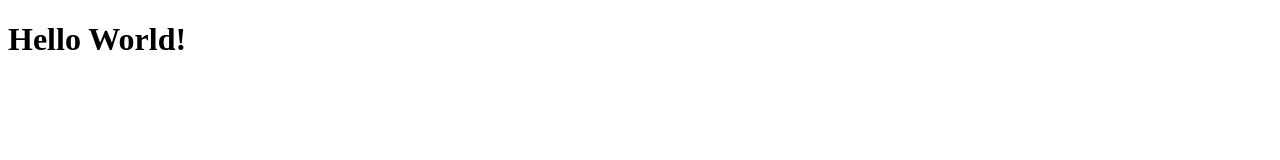
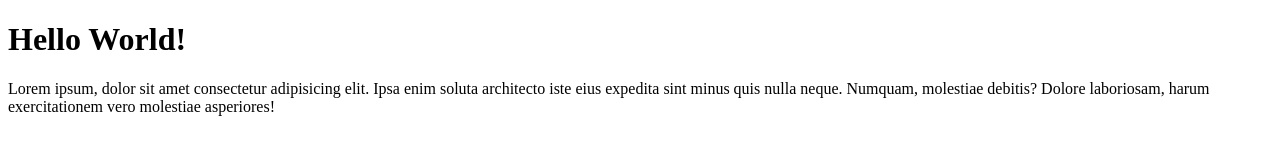
Before and after one commit to fawwazmts/wpu-git-test, a plain HTML site: page index.html in a window 1280 px wide. Drawn offline with Linux system fonts and the light colour scheme.

Commit message:
menambahkan paragraf

```diff
--- a/index.html
+++ b/index.html
@@ -8,5 +8,11 @@
   </head>
   <body>
     <h1>Hello World!</h1>
+    <p>
+      Lorem ipsum, dolor sit amet consectetur adipisicing elit. Ipsa enim soluta
+      architecto iste eius expedita sint minus quis nulla neque. Numquam,
+      molestiae debitis? Dolore laboriosam, harum exercitationem vero molestiae
+      asperiores!
+    </p>
   </body>
 </html>
```
